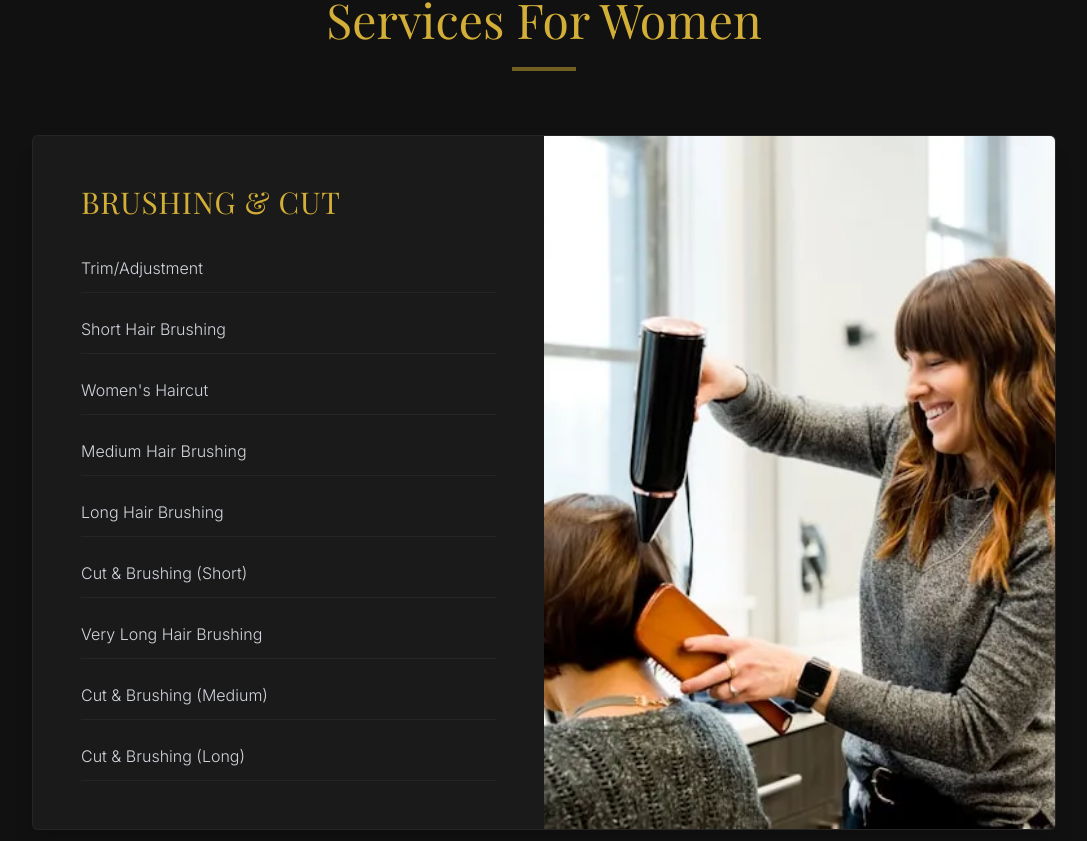
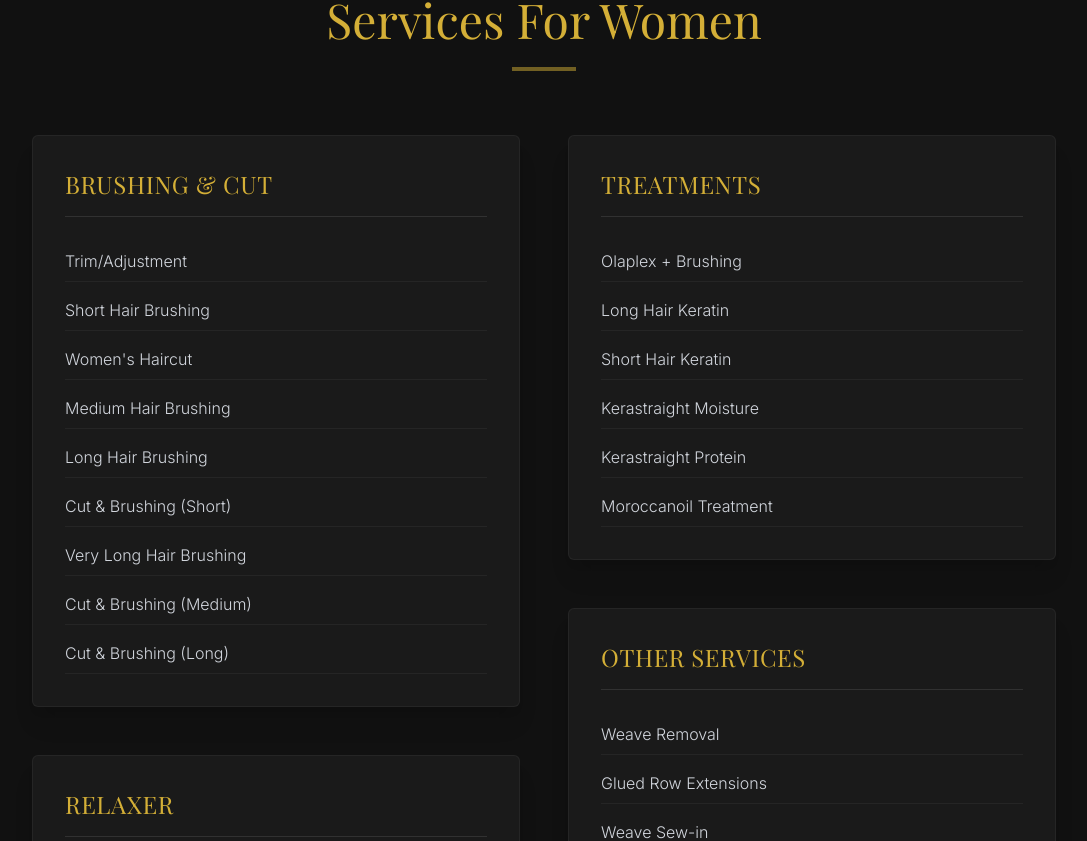
Before and after one commit to cozunap/puntacanabarbier, a React (Vite) app: page /services in a window 1280 px wide. Shown: the part 1175-2016 px from the top of the page, without its empty margins (96-1183 px from the left). Built offline with nearby package versions, Linux system fonts and the light colour scheme; a web font is replaced by a local one.

Commit message:
Change Women's services to menu style layout

```diff
--- a/src/pages/Services.jsx
+++ b/src/pages/Services.jsx
@@ -59,7 +59,7 @@ export default function Services() {
     </div>
   );
 
-  const ServiceSection = ({ title, servicesData, reverseStyle = false }) => (
+  const MenuServiceSection = ({ title, servicesData }) => (
     <div className="mb-24">
       <motion.div
         initial="hidden"
@@ -72,46 +72,34 @@ export default function Services() {
         <div className="w-16 h-1 bg-gold/50 mx-auto"></div>
       </motion.div>
 
-      <div className="flex flex-col gap-12 max-w-5xl mx-auto w-full">
-        {servicesData.map((categoryBlock, index) => {
-          const isReversed = reverseStyle ? index % 2 === 0 : index % 2 !== 0;
-          return (
+      <div className="columns-1 md:columns-2 gap-8 md:gap-12 max-w-5xl mx-auto w-full">
+        {servicesData.map((categoryBlock, index) => (
           <motion.div
             initial="hidden"
             whileInView="show"
             viewport={{ once: true, margin: "-100px" }}
             variants={staggerContainer}
             key={index}
-              className={`flex flex-col md:flex-row bg-navy-light rounded-md overflow-hidden border border-white/5 shadow-xl transition-all duration-500 hover:-translate-y-1 hover:shadow-[0_20px_40px_-15px_rgba(184,154,90,0.15)] hover:border-gold/20 ${isReversed ? 'md:flex-row-reverse' : ''}`}
+            className="break-inside-avoid mb-8 md:mb-12 bg-navy-light p-8 rounded-md border border-white/5 shadow-xl hover:border-gold/20 transition-all duration-500"
           >
-              {/* Image Half */}
-              <div
-                className="w-full md:w-1/2 h-64 md:h-auto bg-cover bg-center"
-                style={{ backgroundImage: `url('${categoryBlock.image}')` }}
-              ></div>
-
-              {/* Content Half */}
-              <div className="w-full md:w-1/2 p-8 md:p-12 flex flex-col justify-center">
-                <motion.h3 variants={fadeUp} className="font-serif text-2xl md:text-3xl text-gold mb-6 tracking-wide">
+            <motion.h3 variants={fadeUp} className="font-serif text-2xl text-gold mb-6 tracking-wide border-b border-white/10 pb-4">
               {t(categoryBlock.categoryKey)}
             </motion.h3>
-                <motion.ul variants={staggerContainer} className="flex flex-col gap-3">
+            <motion.ul variants={staggerContainer} className="flex flex-col gap-2">
               {categoryBlock.itemKeys.map((service, sIdx) => (
                 <motion.li
                   variants={fadeUp}
                   key={sIdx}
                   onClick={() => openBooking(service)}
-                      className="group flex items-center justify-between py-3 border-b border-white/5 cursor-pointer hover:border-gold/30 transition-colors"
+                  className="group flex flex-col md:flex-row md:items-center justify-between py-2 border-b border-white/5 cursor-pointer hover:border-gold/30 transition-colors"
                 >
                   <span className="text-gray-300 font-light group-hover:text-white transition-colors">{t(service)}</span>
-                      <span className="text-gold opacity-0 group-hover:opacity-100 transition-opacity text-sm tracking-widest uppercase">{t('nav.book')}</span>
+                  <span className="text-gold opacity-0 group-hover:opacity-100 transition-opacity text-xs tracking-widest uppercase mt-1 md:mt-0">{t('nav.book')}</span>
                 </motion.li>
               ))}
             </motion.ul>
-              </div>
           </motion.div>
-          );
-        })}
+        ))}
       </div>
     </div>
   );
@@ -121,7 +109,7 @@ export default function Services() {
 
 
       <GridServiceSection title={t('services.men_title')} servicesData={menGridServices} />
-      <ServiceSection title={t('services.women_title')} servicesData={womenServices} reverseStyle={true} />
+      <MenuServiceSection title={t('services.women_title')} servicesData={womenServices} />
     </div>
   );
 }
```
Lines whose indentation alone changed are shown as unchanged.
